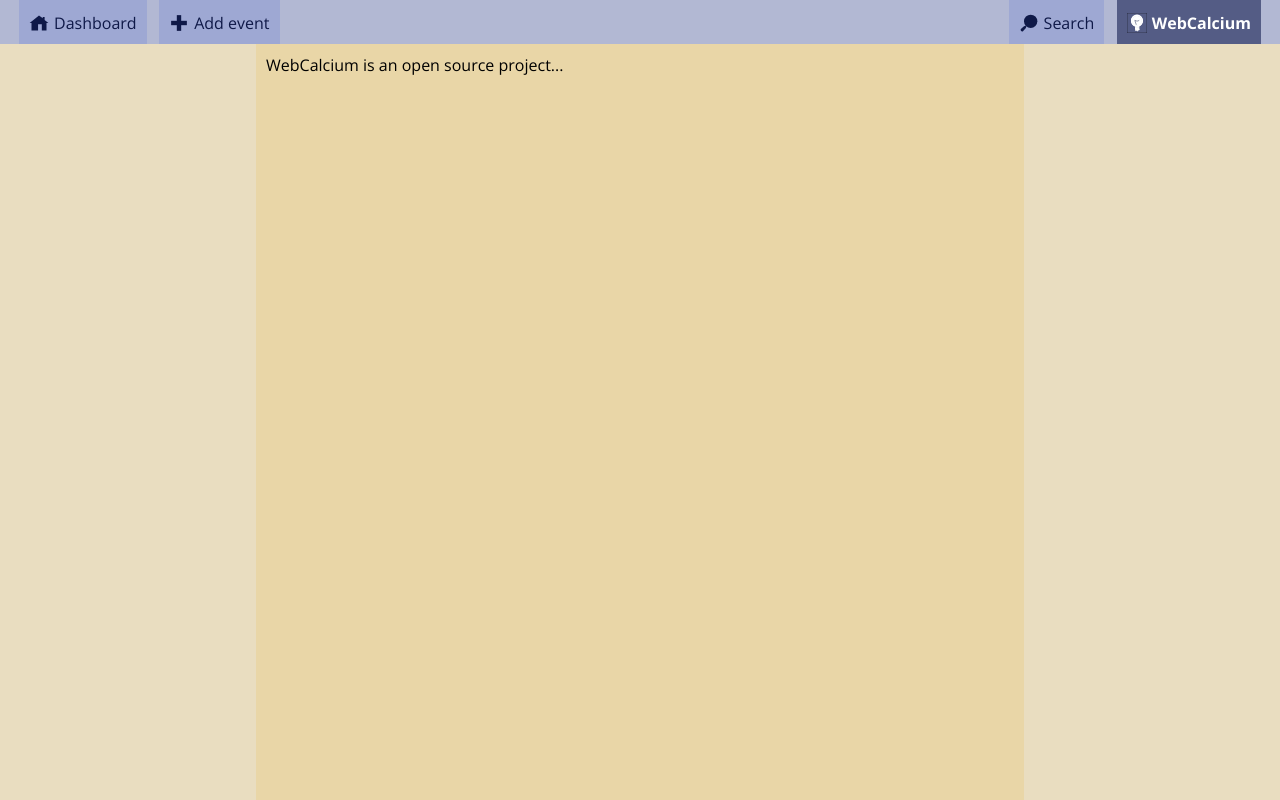
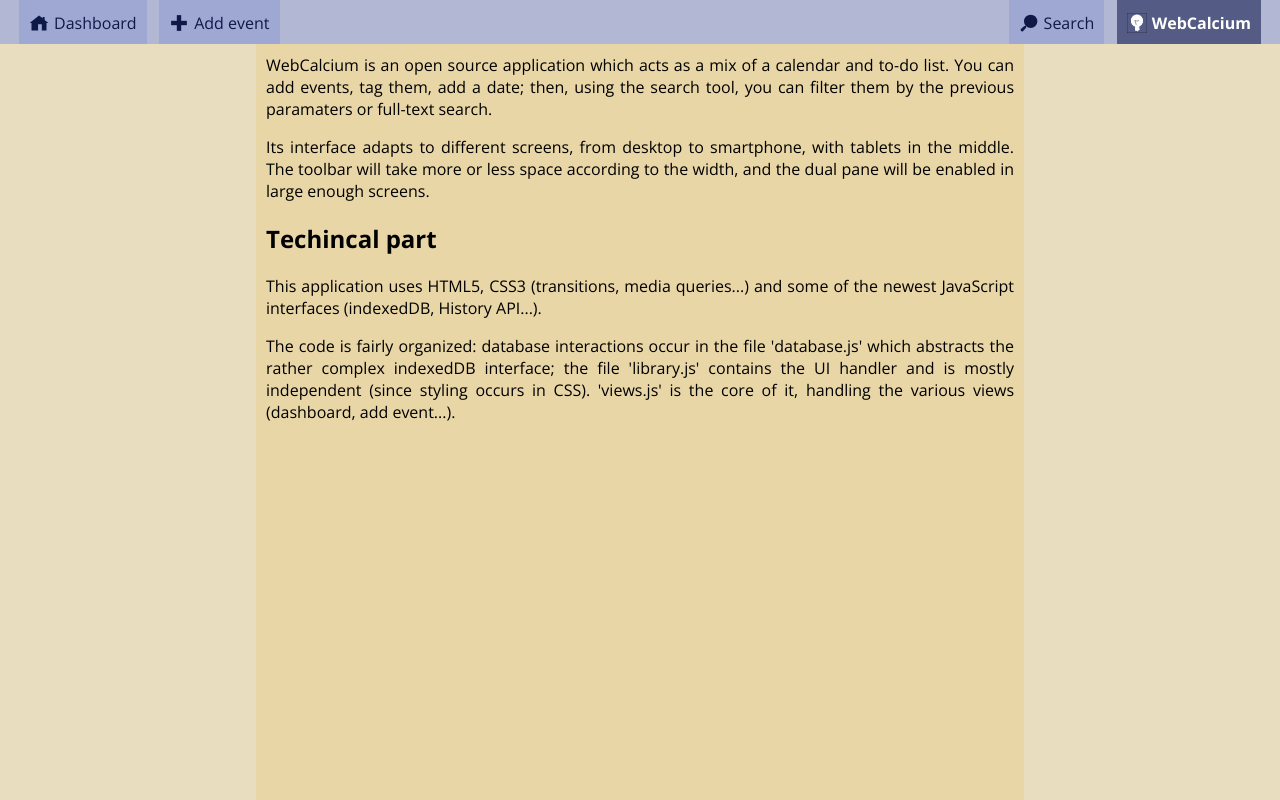
Before and after one commit to jcreus/webcalcium, a plain HTML site: page index.html in a window 1280 px wide. Both pictures are taken after a click on the item "WebCalcium". Drawn offline with nearby package versions, Linux system fonts and the light colour scheme.

Commit message:
Adding text in 'About'

```diff
--- a/css/index.css
+++ b/css/index.css
@@ -194,6 +194,7 @@ html, body {
 	background:#E9DDC0;
 	margin:0px;
 	padding:0px;
+	text-align:justify;
 }
 
 .text-panel-content {
--- a/js/views.js
+++ b/js/views.js
@@ -518,6 +518,22 @@ webca.AboutView = function () {
 	this.element.appendChild(this.text);
 
 	var p = document.createElement("p");
-	p.appendChild(document.createTextNode("WebCalcium is an open source project..."));
+	p.appendChild(document.createTextNode("WebCalcium is an open source application which acts as a mix of a calendar and to-do list. You can add events, tag them, add a date; then, using the search tool, you can filter them by the previous paramaters or full-text search."));
+	this.text.appendChild(p);
+
+	var p = document.createElement("p");
+	p.appendChild(document.createTextNode("Its interface adapts to different screens, from desktop to smartphone, with tablets in the middle. The toolbar will take more or less space according to the width, and the dual pane will be enabled in large enough screens."));
+	this.text.appendChild(p);
+
+	var p = document.createElement("h2");
+	p.appendChild(document.createTextNode("Techincal part"));
+	this.text.appendChild(p);
+
+	var p = document.createElement("p");
+	p.appendChild(document.createTextNode("This application uses HTML5, CSS3 (transitions, media queries...) and some of the newest JavaScript interfaces (indexedDB, History API...)."));
+	this.text.appendChild(p);
+
+	var p = document.createElement("p");
+	p.appendChild(document.createTextNode("The code is fairly organized: database interactions occur in the file 'database.js' which abstracts the rather complex indexedDB interface; the file 'library.js' contains the UI handler and is mostly independent (since styling occurs in CSS). 'views.js' is the core of it, handling the various views (dashboard, add event...)."));
 	this.text.appendChild(p);
 }
```
